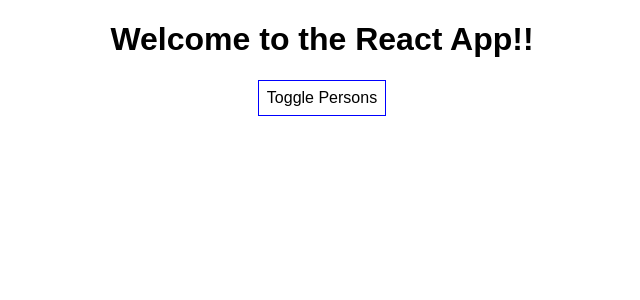
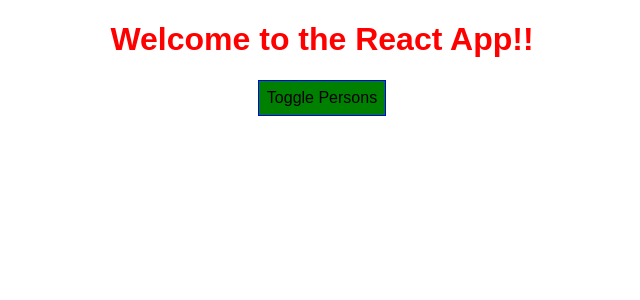
Before and after one commit to Pall104/ReactBurgerOrder, a React (Create React App) app: page / in a window 1280 px wide. Shown: the top 300 px of the page, without its empty margins (318-958 px from the left). Built offline with nearby package versions, Linux system fonts and the light colour scheme.

Commit message:
dynamically adding styles

```diff
--- a/src/App.js
+++ b/src/App.js
@@ -38,7 +38,7 @@
 
   render() {
     const style = {
-      backgroundColor: 'white',
+      backgroundColor: 'green',
       font: 'inherit',
       border: '1px solid blue',
       padding: '8px',
@@ -54,11 +54,21 @@
         })}
       </div>
       );
+      style.backgroundColor = 'red';
     }
+
+      let classes = [];
+      if(this.state.persons.length <=2){
+        classes.push('red');
+      }
+      if(this.state.persons.length <=1){
+        classes.push('bold');
+      }
+
 
    return (
       <div className="App">
-      <h1>Welcome to the React App!!</h1>
+      <h1 className={classes.join('')} >Welcome to the React App!!</h1>
       <button style={style} onClick={this.togglePersonsHandler}>Toggle Persons</button>
       {persons}
       </div>
--- a/src/Person/Person.css
+++ b/src/Person/Person.css
@@ -6,3 +6,10 @@
     padding: 16px;
     text-align: center;
 }
+
+.red{
+    color: red;
+}
+.bold{
+    font-weight: bold;
+}
```
